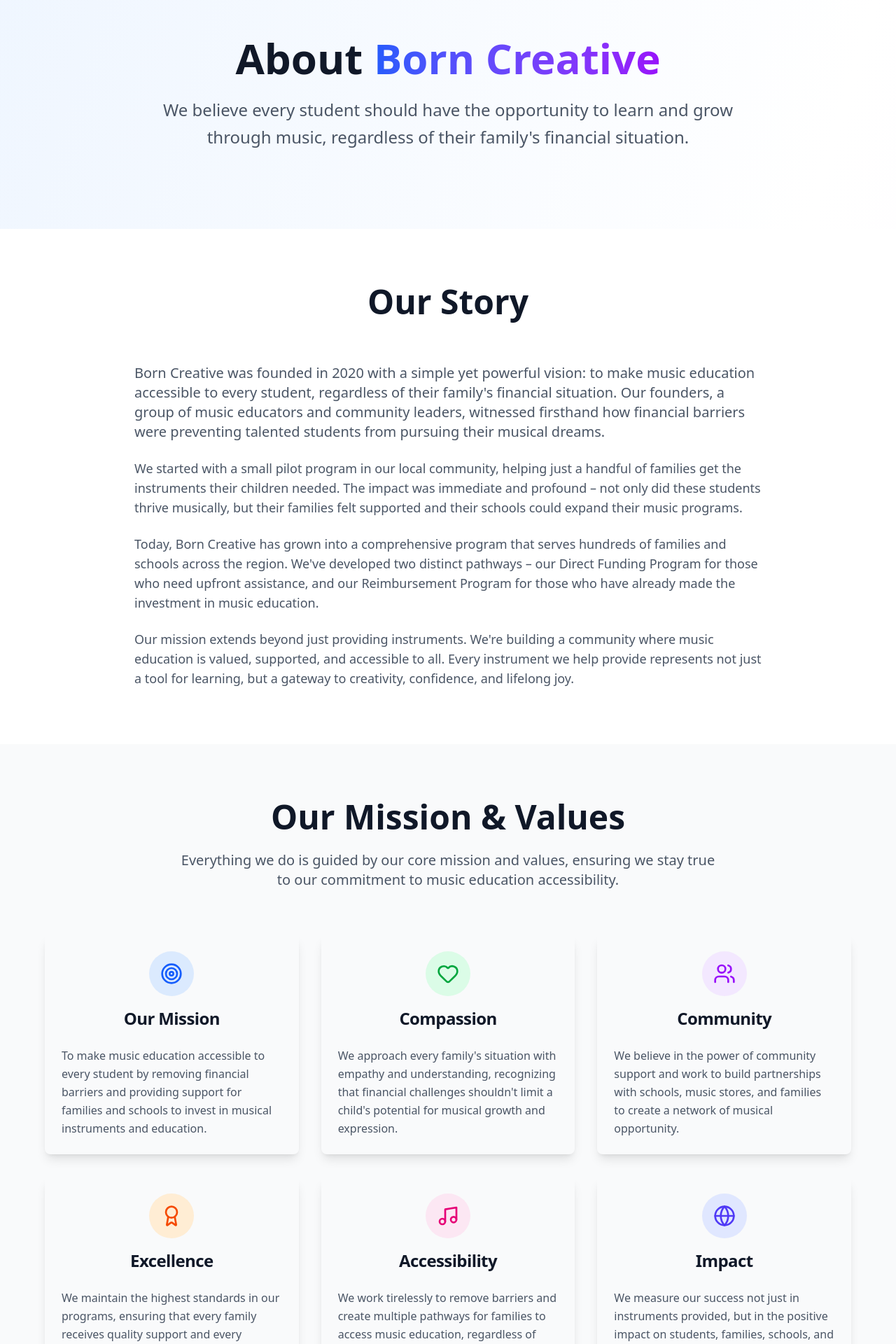
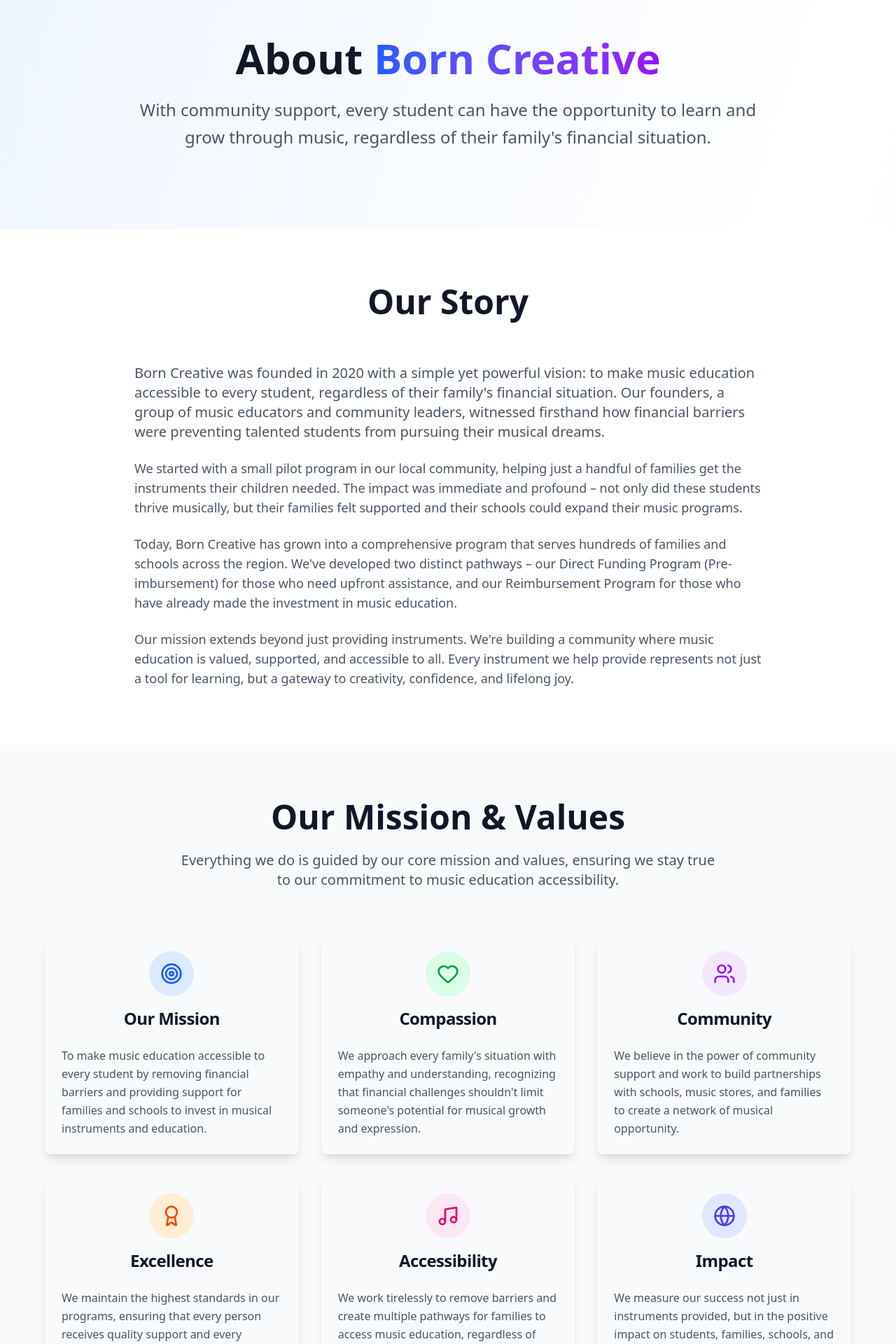
Before and after one commit to petermsouzajr/born-creative, a Next.js app: page /about in a window 1280 px wide. Shown: the part 100-2020 px from the top of the page at 70% size. Built offline with nearby package versions, Linux system fonts and the light colour scheme.

Commit message:
revised language

```diff
--- a/src/app/about/page.tsx
+++ b/src/app/about/page.tsx
@@ -26,9 +26,9 @@ export default function AboutPage() {
               </span>
             </h1>
             <p className="text-xl md:text-2xl text-gray-600 mb-8 leading-relaxed">
-              We believe every student should have the opportunity to learn and
-              grow through music, regardless of their family&apos;s financial
-              situation.
+              With community support, every student can have the opportunity to
+              learn and grow through music, regardless of their family&apos;s
+              financial situation.
             </p>
           </div>
         </div>
@@ -67,9 +67,9 @@ export default function AboutPage() {
                 Today, Born Creative has grown into a comprehensive program that
                 serves hundreds of families and schools across the region.
                 We&apos;ve developed two distinct pathways – our Direct Funding
-                Program for those who need upfront assistance, and our
-                Reimbursement Program for those who have already made the
-                investment in music education.
+                Program (Pre-imbursement) for those who need upfront assistance,
+                and our Reimbursement Program for those who have already made
+                the investment in music education.
               </p>
 
               <p className="text-lg">
@@ -130,7 +130,7 @@ export default function AboutPage() {
                 <CardDescription className="text-gray-600 text-base leading-relaxed">
                   We approach every family&apos;s situation with empathy and
                   understanding, recognizing that financial challenges
-                  shouldn&apos;t limit a child&apos;s potential for musical
+                  shouldn&apos;t limit someone&apos;s potential for musical
                   growth and expression.
                 </CardDescription>
               </CardContent>
@@ -166,7 +166,7 @@ export default function AboutPage() {
               <CardContent>
                 <CardDescription className="text-gray-600 text-base leading-relaxed">
                   We maintain the highest standards in our programs, ensuring
-                  that every family receives quality support and every
+                  that every person receives quality support and every
                   instrument meets educational standards.
                 </CardDescription>
               </CardContent>
@@ -424,7 +424,7 @@ export default function AboutPage() {
                 Making music education accessible to all
               </p>
               <p className="text-sm text-gray-500">
-                © 2024 Born Creative. All rights reserved.
+                © 2025 Born Creative. All rights reserved.
               </p>
             </div>
           </div>
--- a/src/app/contact/page.tsx
+++ b/src/app/contact/page.tsx
@@ -305,8 +305,8 @@ export default function ContactPage() {
                 <CardHeader>
                   <CardTitle className="text-xl text-gray-900 flex items-center">
                     <HelpCircle className="h-5 w-5 text-blue-600 mr-3" />
-                    What&apos;s the difference between Direct Funding and
-                    Reimbursement?
+                    What&apos;s the difference between Direct Funding
+                    (Pre-imbursement) and Reimbursement?
                   </CardTitle>
                 </CardHeader>
                 <CardContent>
@@ -429,7 +429,7 @@ export default function ContactPage() {
                 Making music education accessible to all
               </p>
               <p className="text-sm text-gray-500">
-                © 2024 Born Creative. All rights reserved.
+                © 2025 Born Creative. All rights reserved.
               </p>
             </div>
           </div>
--- a/src/app/direct-funding/page.tsx
+++ b/src/app/direct-funding/page.tsx
@@ -435,7 +435,7 @@ export default function DirectFundingPage() {
                 Making music education accessible to all
               </p>
               <p className="text-sm text-gray-500">
-                © 2024 Born Creative. All rights reserved.
+                © 2025 Born Creative. All rights reserved.
               </p>
             </div>
           </div>
--- a/src/app/page.tsx
+++ b/src/app/page.tsx
@@ -396,7 +396,7 @@ export default function Home() {
                 Making music education accessible to all
               </p>
               <p className="text-sm text-gray-500">
-                © 2024 Born Creative. All rights reserved.
+                © 2025 Born Creative. All rights reserved.
               </p>
             </div>
           </div>
--- a/src/app/reimbursement/page.tsx
+++ b/src/app/reimbursement/page.tsx
@@ -447,7 +447,7 @@ export default function ReimbursementPage() {
                 Making music education accessible to all
               </p>
               <p className="text-sm text-gray-500">
-                © 2024 Born Creative. All rights reserved.
+                © 2025 Born Creative. All rights reserved.
               </p>
             </div>
           </div>
```
